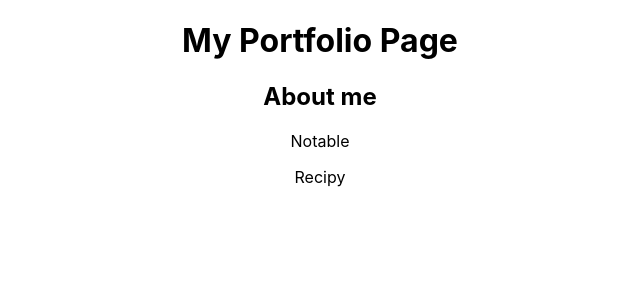
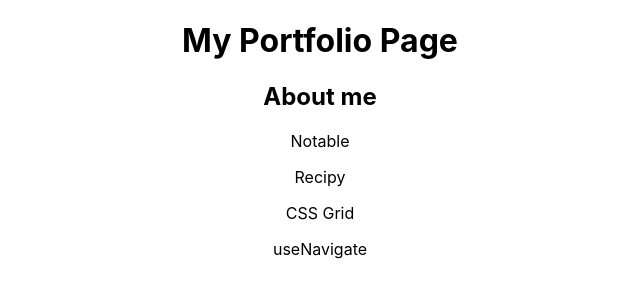
Before and after one commit to kaitlyngreve/my-portfolio-site, a React (Create React App) app: page / in a window 1280 px wide. Shown: the top 300 px of the page, without its empty margins (320-960 px from the left). Built offline with nearby package versions, Linux system fonts and the light colour scheme.

Commit message:
main components created

```diff
--- /dev/null
+++ b/src/BlogPostCard.js
@@ -0,0 +1,11 @@
+
+
+function BlogPostCard({ blogPost }) {
+    return (
+        <div>
+            <p>{blogPost.title}</p>
+        </div>
+    )
+}
+
+export default BlogPostCard;
--- a/src/BlogPosts.js
+++ b/src/BlogPosts.js
@@ -1,7 +1,24 @@
+import BlogPostCard from './BlogPostCard'
 
+const blogPosts = [
+    {
+        title: 'CSS Grid',
+        blurb: '...'
+    },
+    {
+        title: 'useNavigate',
+        blurb: '...'
+    }
+]
 
 function BlogPosts() {
-    return
+    return (
+        <div>
+            {blogPosts.map((blogPost) => {
+                return <BlogPostCard blogPost={blogPost} />
+            })}
+        </div>
+    )
 }
 
 export default BlogPosts;
```
